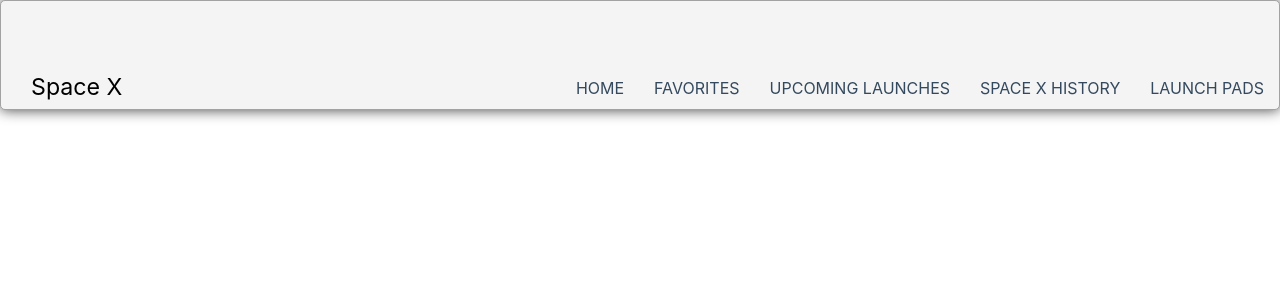
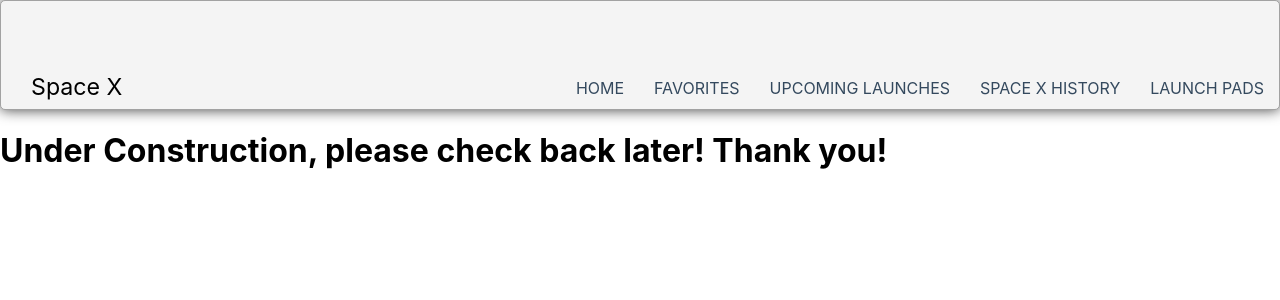
Before and after one commit to peeratmac/spacex, a React (Create React App) app: page /launch-pads in a window 1280 px wide. Shown: the top 300 px of the page. Built offline with nearby package versions, Linux system fonts and the light colour scheme; no server answers.

Commit message:
Added LaunchPads component and updated Snapshot testing.

```diff
--- /dev/null
+++ b/src/components/LaunchPads/LaunchPads.js
@@ -0,0 +1,11 @@
+import React from 'react';
+
+export const LaunchPads = () => {
+  return (
+    <div>
+      <h1>Under Construction, please check back later! Thank you!</h1>
+    </div>
+  );
+};
+
+export default LaunchPads;
--- a/src/containers/App/App.js
+++ b/src/containers/App/App.js
@@ -9,6 +9,7 @@
 import { NavigationBar } from '../../components/NavigationBar/NavigationBar';
 import { LaunchPage } from '../../components/LaunchPage/LaunchPage';
 import { UpcomingLaunches } from '../../containers/UpcomingLaunches/UpcomingLaunches';
+import { LaunchPads } from '../../components/LaunchPads/LaunchPads';
 import {
   addSpaceData,
   saveFavorites,
@@ -107,6 +108,8 @@
             />
           )}
         />
+
+        <Route exact path='/launch-pads' render={() => <LaunchPads />} />
       </div>
     );
   };
```
Also changed, not shown: 1 other file (tests, documents, lock files or other folders).
